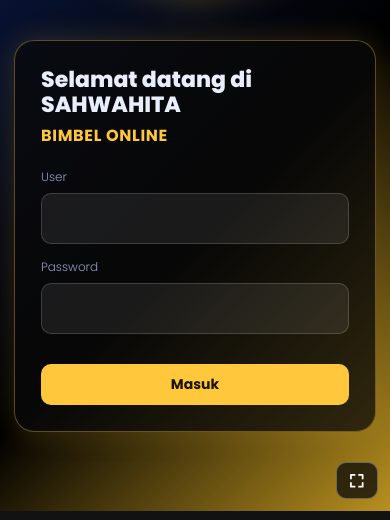
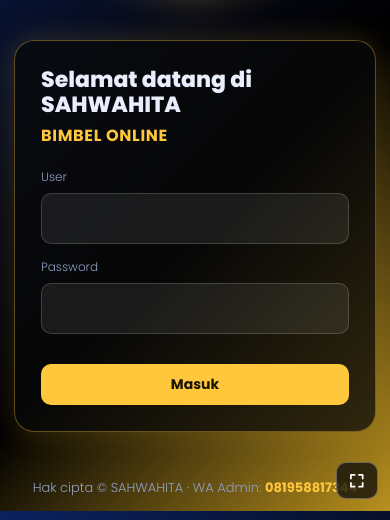
Before and after one commit to bimbelsahwahita02-bit/sahwahita-cat, a plain HTML site: page index.html in a window 390 px wide. Shown: the part 333-853 px from the top of the page. Drawn offline with nearby package versions, Linux system fonts and the light colour scheme.

Commit message:
Update index.html

```diff
--- a/index.html
+++ b/index.html
@@ -120,8 +120,10 @@ table.qtb{width:auto;max-width:100%;border-collapse:collapse;font-size:inherit;f
 .lv-act{display:flex;gap:8px;flex-wrap:wrap;margin-top:10px}
 .adm-h{display:flex;align-items:flex-end;gap:16px;min-width:0}.adm-h h2{margin:0 0 14px;font-size:clamp(20px,3vw,30px)}.adm-av{height:210px;width:auto;flex:none;object-fit:contain;filter:drop-shadow(0 0 18px rgba(255,200,60,.35))}
 @media(max-width:700px){.adm-av{height:130px}.adm-h{gap:10px}.adm-h h2{margin-bottom:8px}}
+.cr{text-align:center;padding:18px 14px calc(22px + env(safe-area-inset-bottom,0px));font-size:13px;color:var(--mu)}.cr a{color:var(--g);font-weight:700;text-decoration:none}.cr a:hover{text-decoration:underline}
 </style></head><body>
-<div id="app"></div><div id="test" hidden></div><button id="fsb" class="fs" onclick="toggleFS()" title="Layar penuh" hidden><svg viewBox="0 0 24 24" width="1.1em" height="1.1em" fill="none" stroke="currentColor" stroke-width="2.4" stroke-linecap="round" stroke-linejoin="round"><path d="M4 9V4h5M20 9V4h-5M4 15v5h5M20 15v5h-5"/></svg></button>
+<div id="app"></div><div id="test" hidden></div>
+<footer class="cr">Hak cipta &copy; SAHWAHITA &middot; WA Admin: <a href="https://wa.me/6281958817344" target="_blank" rel="noopener">081958817344</a></footer><button id="fsb" class="fs" onclick="toggleFS()" title="Layar penuh" hidden><svg viewBox="0 0 24 24" width="1.1em" height="1.1em" fill="none" stroke="currentColor" stroke-width="2.4" stroke-linecap="round" stroke-linejoin="round"><path d="M4 9V4h5M20 9V4h-5M4 15v5h5M20 15v5h-5"/></svg></button>
 <script src="https://cdnjs.cloudflare.com/ajax/libs/mammoth/1.6.0/mammoth.browser.min.js"></script>
 <script src="https://cdn.jsdelivr.net/npm/@supabase/supabase-js@2.45.4/dist/umd/supabase.min.js"></script>
 <script>
```
